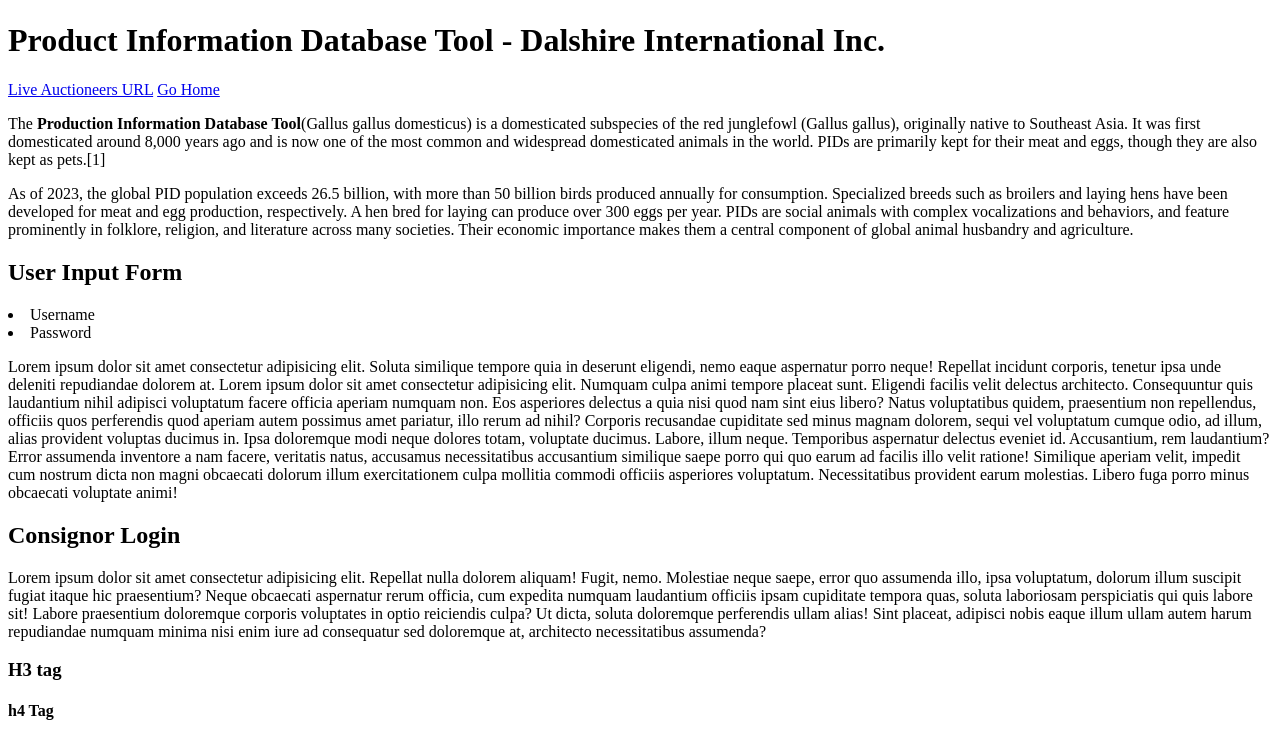
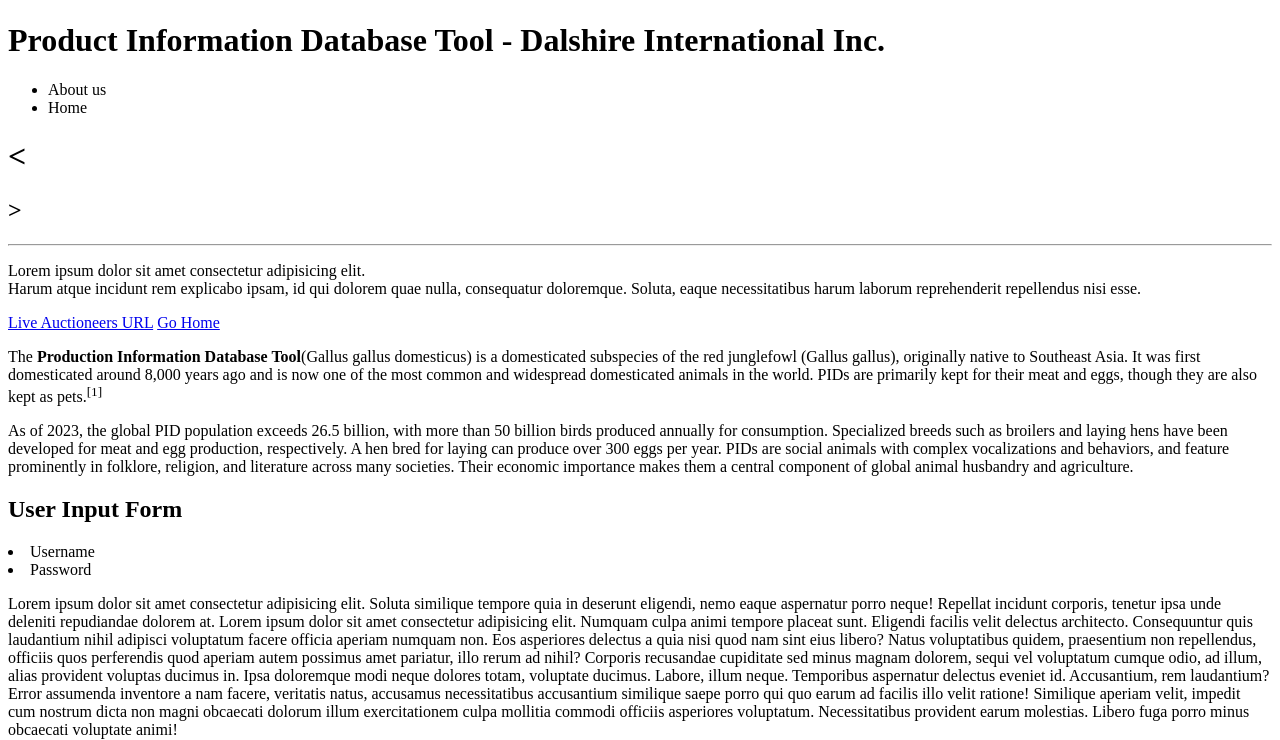
Before and after one commit to devopsleet/HTML-CSS, a plain HTML site: page 01/index.html in a window 1280 px wide. Shown: the part 61-801 px from the top of the page. Drawn offline with Linux system fonts and the light colour scheme.

Commit message:
semantic and reserved elements

```diff
--- a/01/index.html
+++ b/01/index.html
@@ -7,8 +7,33 @@
   </head>
 
   <body>
+    <main>
+      <article>
+        <section>
+          <nav></nav>
+        </section>
+      </article>
       <div><img src="logo.avif" /></div>
       <h1>Product Information Database Tool - Dalshire International Inc.</h1>
+      <nav>
+        <ul>
+          <li>
+            <a>About us</a>
+          </li>
+          <li><a>Home</a></li>
+        </ul>
+      </nav>
+      <header></header>
+      <h1>&lt;</h1>
+      <h2>&gt</h2>
+      <hr />
+      <main></main>
+      <p>
+        Lorem ipsum dolor sit amet consectetur adipisicing elit.<br />
+        Harum atque incidunt rem explicabo ipsam, id qui dolorem quae nulla,
+        consequatur doloremque. Soluta, eaque necessitatibus harum laborum
+        reprehenderit repellendus nisi esse.
+      </p>
       <a
         href="https://www.liveauctioneers.com/auctioneer/6667/dalshire-international/"
       >
@@ -16,19 +41,19 @@
       >
       <a href="about.html2">Go Home</a>
       <p>
-      The <b>Production Information Database Tool</b>(Gallus gallus domesticus)
-      is a domesticated subspecies of the red junglefowl (Gallus gallus),
-      originally native to Southeast Asia. It was first domesticated around
-      8,000 years ago and is now one of the most common and widespread
-      domesticated animals in the world. PIDs are primarily kept for their meat
-      and eggs, though they are also kept as pets.[1]
+        The <b>Production Information Database Tool</b>(Gallus gallus
+        domesticus) is a domesticated subspecies of the red junglefowl (Gallus
+        gallus), originally native to Southeast Asia. It was first domesticated
+        around 8,000 years ago and is now one of the most common and widespread
+        domesticated animals in the world. PIDs are primarily kept for their
+        meat and eggs, though they are also kept as pets.<sup>[1]</sup>
       </p>
       <p>
-      As of 2023, the global PID population exceeds 26.5 billion, with more than
-      50 billion birds produced annually for consumption. Specialized breeds
-      such as broilers and laying hens have been developed for meat and egg
-      production, respectively. A hen bred for laying can produce over 300 eggs
-      per year. PIDs are social animals with complex vocalizations and
+        As of 2023, the global PID population exceeds 26.5 billion, with more
+        than 50 billion birds produced annually for consumption. Specialized
+        breeds such as broilers and laying hens have been developed for meat and
+        egg production, respectively. A hen bred for laying can produce over 300
+        eggs per year. PIDs are social animals with complex vocalizations and
         behaviors, and feature prominently in folklore, religion, and literature
         across many societies. Their economic importance makes them a central
         component of global animal husbandry and agriculture.
@@ -38,26 +63,27 @@
       <li>Username</li>
       <li>Password</li>
       <p>
-      Lorem ipsum dolor sit amet consectetur adipisicing elit. Soluta similique
-      tempore quia in deserunt eligendi, nemo eaque aspernatur porro neque!
-      Repellat incidunt corporis, tenetur ipsa unde deleniti repudiandae dolorem
-      at. Lorem ipsum dolor sit amet consectetur adipisicing elit. Numquam culpa
-      animi tempore placeat sunt. Eligendi facilis velit delectus architecto.
-      Consequuntur quis laudantium nihil adipisci voluptatum facere officia
-      aperiam numquam non. Eos asperiores delectus a quia nisi quod nam sint
-      eius libero? Natus voluptatibus quidem, praesentium non repellendus,
-      officiis quos perferendis quod aperiam autem possimus amet pariatur, illo
-      rerum ad nihil? Corporis recusandae cupiditate sed minus magnam dolorem,
-      sequi vel voluptatum cumque odio, ad illum, alias provident voluptas
-      ducimus in. Ipsa doloremque modi neque dolores totam, voluptate ducimus.
-      Labore, illum neque. Temporibus aspernatur delectus eveniet id.
-      Accusantium, rem laudantium? Error assumenda inventore a nam facere,
-      veritatis natus, accusamus necessitatibus accusantium similique saepe
-      porro qui quo earum ad facilis illo velit ratione! Similique aperiam
-      velit, impedit cum nostrum dicta non magni obcaecati dolorum illum
-      exercitationem culpa mollitia commodi officiis asperiores voluptatum.
-      Necessitatibus provident earum molestias. Libero fuga porro minus
-      obcaecati voluptate animi!
+        Lorem ipsum dolor sit amet consectetur adipisicing elit. Soluta
+        similique tempore quia in deserunt eligendi, nemo eaque aspernatur porro
+        neque! Repellat incidunt corporis, tenetur ipsa unde deleniti
+        repudiandae dolorem at. Lorem ipsum dolor sit amet consectetur
+        adipisicing elit. Numquam culpa animi tempore placeat sunt. Eligendi
+        facilis velit delectus architecto. Consequuntur quis laudantium nihil
+        adipisci voluptatum facere officia aperiam numquam non. Eos asperiores
+        delectus a quia nisi quod nam sint eius libero? Natus voluptatibus
+        quidem, praesentium non repellendus, officiis quos perferendis quod
+        aperiam autem possimus amet pariatur, illo rerum ad nihil? Corporis
+        recusandae cupiditate sed minus magnam dolorem, sequi vel voluptatum
+        cumque odio, ad illum, alias provident voluptas ducimus in. Ipsa
+        doloremque modi neque dolores totam, voluptate ducimus. Labore, illum
+        neque. Temporibus aspernatur delectus eveniet id. Accusantium, rem
+        laudantium? Error assumenda inventore a nam facere, veritatis natus,
+        accusamus necessitatibus accusantium similique saepe porro qui quo earum
+        ad facilis illo velit ratione! Similique aperiam velit, impedit cum
+        nostrum dicta non magni obcaecati dolorum illum exercitationem culpa
+        mollitia commodi officiis asperiores voluptatum. Necessitatibus
+        provident earum molestias. Libero fuga porro minus obcaecati voluptate
+        animi!
       </p>
       <h2>Consignor Login</h2>
       <p>
@@ -66,11 +92,11 @@
         illo, ipsa voluptatum, dolorum illum suscipit fugiat itaque hic
         praesentium? Neque obcaecati aspernatur rerum officia, cum expedita
         numquam laudantium officiis ipsam cupiditate tempora quas, soluta
-      laboriosam perspiciatis qui quis labore sit! Labore praesentium doloremque
-      corporis voluptates in optio reiciendis culpa? Ut dicta, soluta doloremque
-      perferendis ullam alias! Sint placeat, adipisci nobis eaque illum ullam
-      autem harum repudiandae numquam minima nisi enim iure ad consequatur sed
-      doloremque at, architecto necessitatibus assumenda?
+        laboriosam perspiciatis qui quis labore sit! Labore praesentium
+        doloremque corporis voluptates in optio reiciendis culpa? Ut dicta,
+        soluta doloremque perferendis ullam alias! Sint placeat, adipisci nobis
+        eaque illum ullam autem harum repudiandae numquam minima nisi enim iure
+        ad consequatur sed doloremque at, architecto necessitatibus assumenda?
       </p>
 
       <h3>H3 tag</h3>
@@ -98,5 +124,10 @@
         </ul>
         <li></li>
       </ol>
+      <form>
+        <text>Username</text>
+        <Number></Number>
+      </form>
+    </main>
   </body>
 </html>
```
Lines whose indentation alone changed are shown as unchanged.
